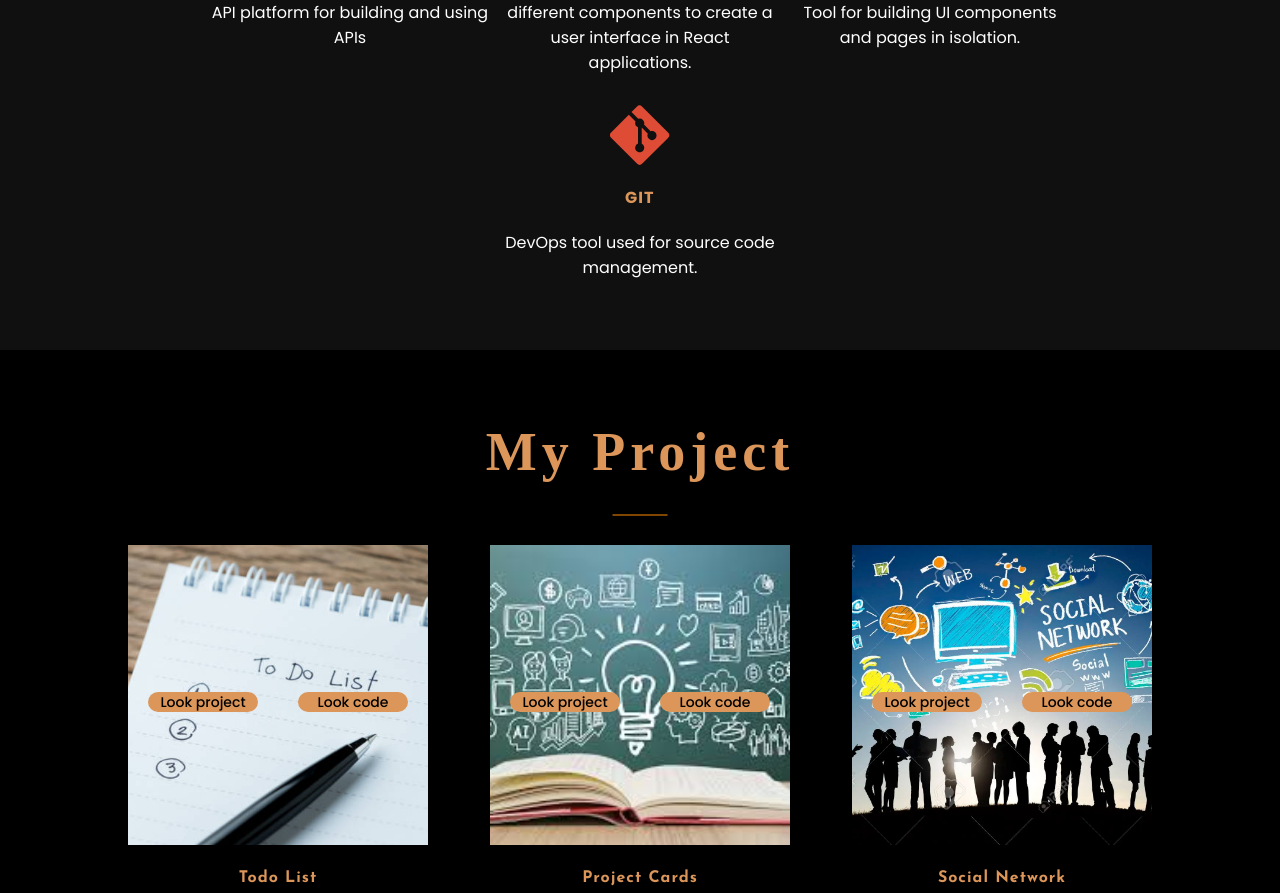
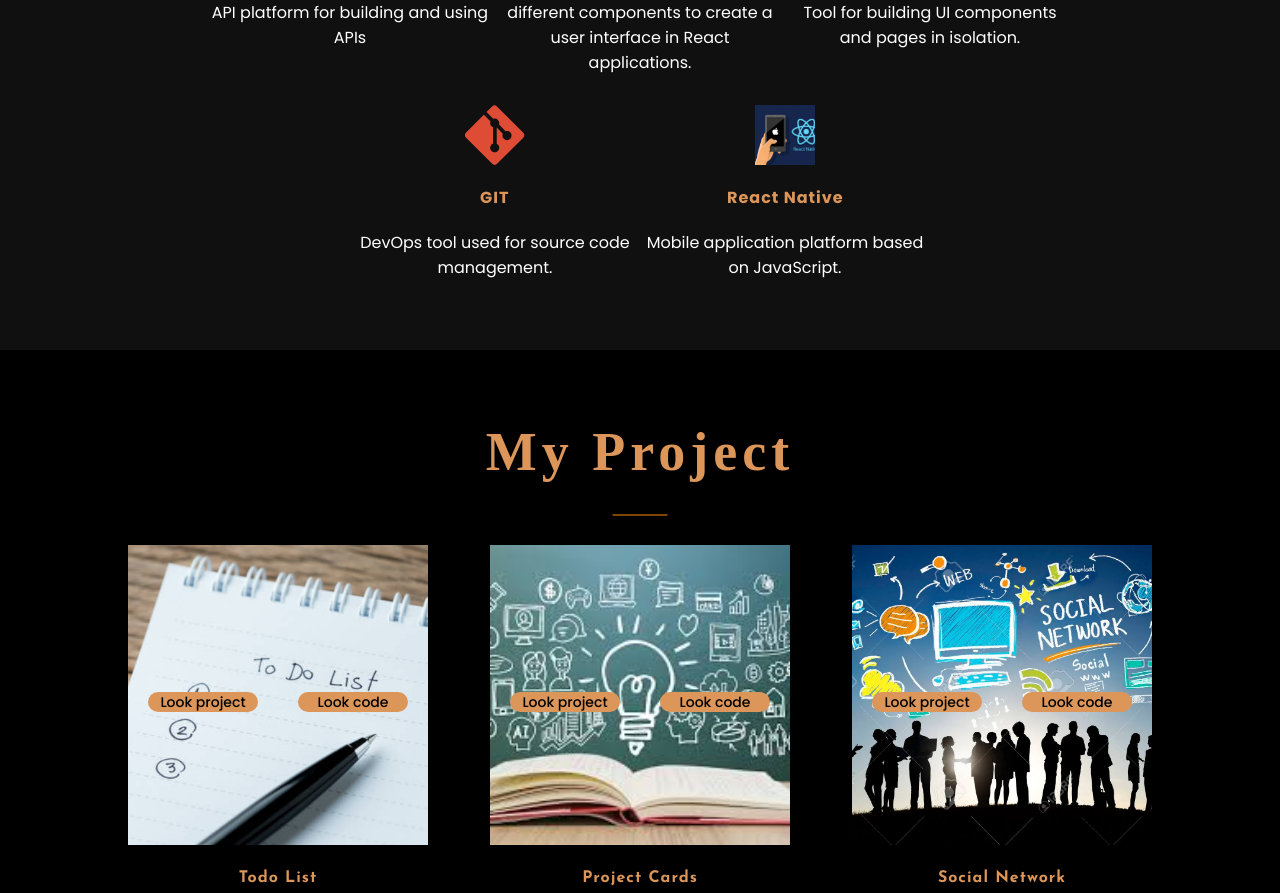
Before and after one commit to Kirill2690/my-portfolio, a React (Create React App) app: page / in a window 1280 px wide. Shown: the part 1835-2728 px from the top of the page. Built offline with nearby package versions, Linux system fonts and the light colour scheme.

Commit message:
add:new skill

```diff
--- a/src/common/data/skills.ts
+++ b/src/common/data/skills.ts
@@ -11,11 +11,7 @@ import MaterialUI from '../../images/material-ui.svg'
 import Storybook from '../../images/storybook.svg'
 import GIT from '../../images/git_logo.svg'
 import CSS from '../../images/css3.svg'
-
-
-
-
-
+import React_Native from '../../images/react-native.jpg'
 
 
 
@@ -32,6 +28,7 @@ export const skillsData = [
         description: ' JavaScript library for managing and centralizing application state.',
         backgroundImage: `url(${Redux})`,
     },
+
     {
         id: '3',
         title: 'TypeScript',
@@ -99,5 +96,11 @@ export const skillsData = [
         description: 'DevOps tool used for source code management.',
         backgroundImage: `url(${GIT})`,
     },
+    {
+        id: '14',
+        title: 'React Native',
+        description: 'Mobile application platform based on JavaScript.',
+        backgroundImage: `url(${React_Native})`,
+    },
 
 ]
```
Also changed, not shown: src/common/data/projects.ts (+0 -7 lines), src/components/Footer/Footer.module.scss (+0 -44 lines), src/images/react-native.jpg (added).
